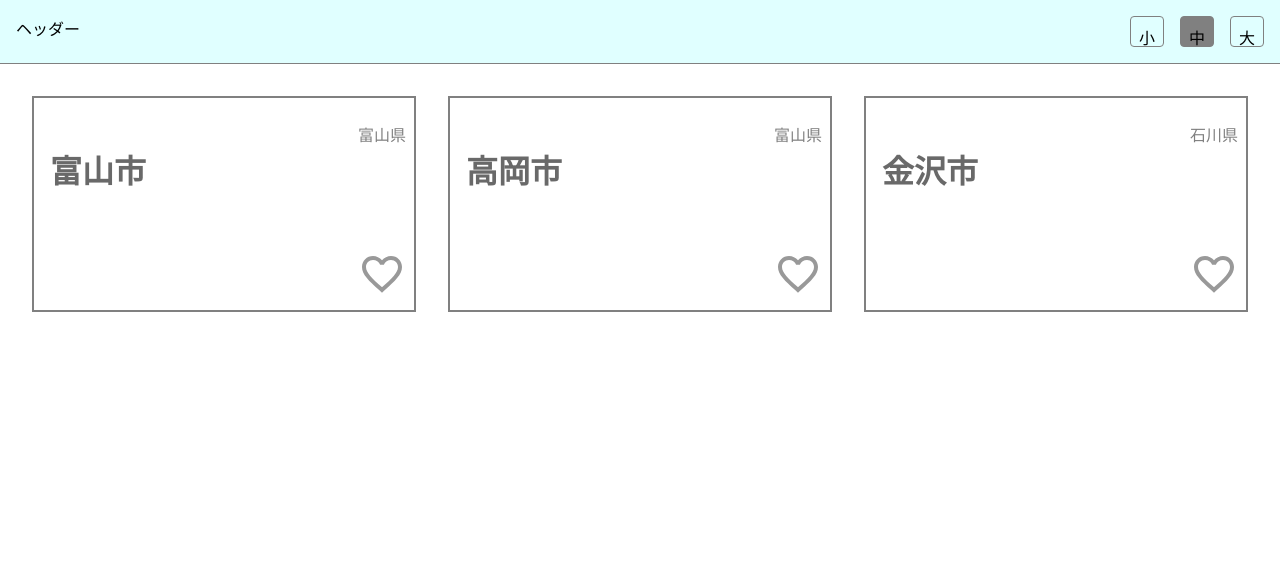
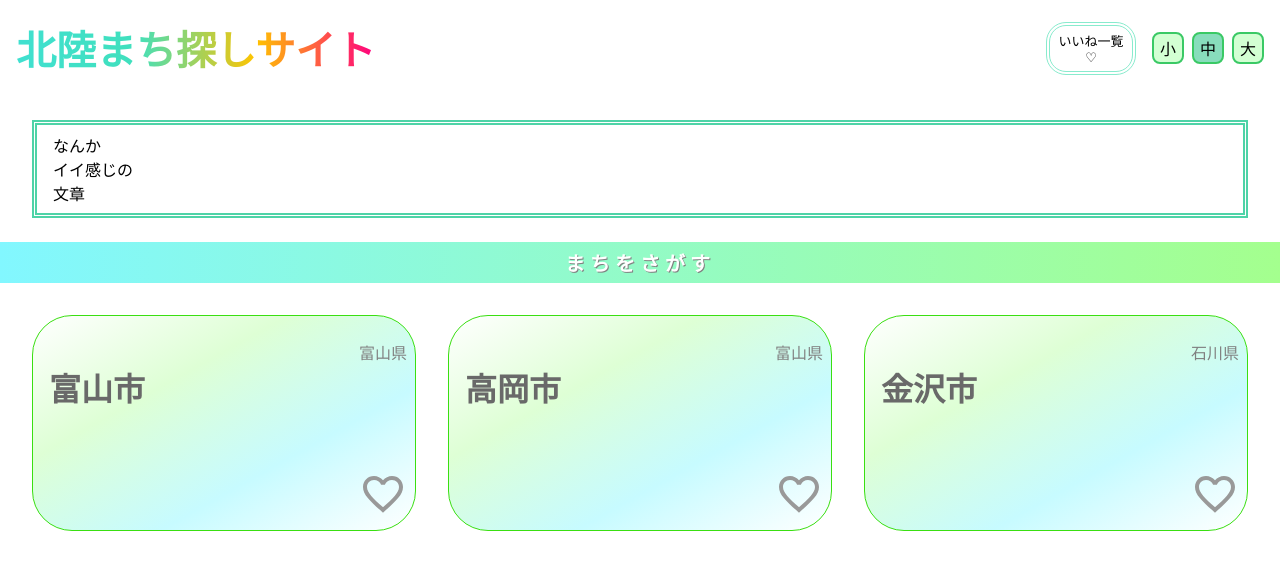
Before and after one commit to koke-desu/open-data-app, a Next.js app: page / in a window 1280 px wide. Shown: the top 570 px of the page. Built offline with nearby package versions, Linux system fonts and the light colour scheme.

Commit message:
LayoutとtopPageのデザインを適応

```diff
--- a/components/model/city/CityCard/CityCard.module.css
+++ b/components/model/city/CityCard/CityCard.module.css
@@ -4,9 +4,15 @@
   max-width: 24rem;
   padding: 1rem;
   aspect-ratio: 16 / 9;
-  border: 2px solid gray;
+  border: 1px solid #3adf11;
   position: relative;
   text-decoration: none;
+  border-radius: 40px;
+  background: linear-gradient(to top left, #ffffff, #c7fbff, #deffd5, #ffffff);
+}
+
+.card:hover {
+  background: linear-gradient(to top left, #ffffff, #9ef9ff, #b4ffa1, #ffffff);
 }
 
 .prefecture {
--- a/components/page/TopPage/TopPage.module.css
+++ b/components/page/TopPage/TopPage.module.css
@@ -1,7 +1,45 @@
-.container {
+.page_container {
+  width: 100%;
+  display: flex;
+  flex-direction: column;
+  justify-content: start;
+  align-items: center;
+}
+
+.city_container {
   padding: 2rem;
   width: 100%;
   display: grid;
   grid-template-columns: repeat(3, 1fr);
   gap: 2rem;
 }
+
+/*イイ感じの文章テキストボックス*/
+.explain {
+  width: 95%;
+  padding: 0.5em 1em;
+  margin: 1.5em;
+  border: double 5px #4ed3a7;
+  font-family: "Sawarabi Mincho";
+}
+.explain p {
+  margin: 0;
+  padding: 0;
+}
+
+/*「まちをさがす」青緑のライン*/
+.title {
+  padding: 0.3em;
+  width: 100%;
+  background: linear-gradient(to right, #82f7ff, #a4ff8e);
+  color: #fff;
+  text-align: center;
+  font-weight: bold;
+  font-size: 20px;
+  letter-spacing: 5px;
+  text-shadow: 1.1px 1.1px gray;
+}
+.title p {
+  margin: 0;
+  padding: 0;
+}
--- a/components/page/TopPage/TopPage.tsx
+++ b/components/page/TopPage/TopPage.tsx
@@ -18,10 +18,24 @@ const TopPage: React.VFC<Props> = ({}) => {
   if (!data) return <P fontSize={32}>loading</P>;
 
   return (
-    <div className={style.container}>
-      {queriedData.map((city) => (
-        <CityCard key={`city-list-${city.id}`} city={city} />
-      ))}
+    <div className={style.page_container}>
+      <div className={style.explain}>
+        <p>
+          なんか
+          <br />
+          イイ感じの
+          <br />
+          文章
+        </p>
+      </div>
+      <div className={style.title}>
+        <p>まちをさがす</p>
+      </div>
+      <div className={style.city_container}>
+        {queriedData.map((city) => (
+          <CityCard key={`city-list-${city.id}`} city={city} />
+        ))}
+      </div>
     </div>
   );
 };
--- a/components/page/pageLayout/PageLayout.module.css
+++ b/components/page/pageLayout/PageLayout.module.css
@@ -8,12 +8,39 @@
 }
 
 .header {
+  padding: 1rem;
+  height: 6rem;
   width: 100%;
-  height: 4rem;
-  padding: 0 1rem;
-  background-color: lightcyan;
-  border-bottom: gray 1px solid;
   display: flex;
-  flex-direction: row;
-  justify-content: space-between;
+  justify-content: center;
+  align-items: center;
+  gap: 1rem;
 }
+
+/*ページ見出し*/
+.header_text {
+  font-size: 40px;
+  font-weight: bold;
+  color: #40e0d0;
+  background: -webkit-linear-gradient(0deg, #40e0d0, #40e0bd, #ffc400, #ff0080);
+  background-clip: text;
+  -webkit-background-clip: text;
+  -webkit-text-fill-color: transparent;
+}
+
+/*いいね一覧ボタン*/
+.good_button_style {
+  width: 90px;
+  height: 53px;
+  margin-left: auto;
+  border: double 4px#88ebcd;
+  border-radius: 20px;
+  background-color: white;
+  font-size: 13px;
+  overflow: hidden;
+  transition: 0.6s;
+}
+.good_button_style:hover {
+  -webkit-transform: rotateY(360deg);
+  transform: rotateY(360deg);
+}
--- a/components/page/pageLayout/PageLayout.tsx
+++ b/components/page/pageLayout/PageLayout.tsx
@@ -12,9 +12,14 @@ const PageLayout: React.VFC<Props> = ({ children }) => {
   return (
     <div className={style.container}>
       <header className={style.header}>
-        <P fontSize={16}>ヘッダー</P>
+        <p className={style.header_text}>北陸まち探しサイト</p>
+        <button className={style.good_button_style}>
+          いいね一覧
+          <br />♡
+        </button>
         <TextSizeSetting />
       </header>
+
       {children}
     </div>
   );
--- a/components/ui/TextSizeSetting/TextSizeSetting.module.css
+++ b/components/ui/TextSizeSetting/TextSizeSetting.module.css
@@ -1,17 +1,23 @@
 .container {
   display: flex;
   flex-direction: row;
-  gap: 1rem;
+  gap: 0.5rem;
 }
 
 .button {
-  padding: 0.5rem;
-  border-radius: 0.25rem;
-  border: gray 1px solid;
-  cursor: pointer;
-  aspect-ratio: 1;
+  background-color: #d3ffd3;
+  border-radius: 8px;
+  width: 32px;
+  height: 32px;
+  font-size: 16px;
+  border: 2px solid #3ac965;
+}
+
+.button:hover {
+  background: #88ddbc;
+  color: white;
 }
 
 .selected {
-  background-color: gray;
+  background-color: #88ddbc;
 }
--- a/components/ui/TextSizeSetting/TextSizeSetting.tsx
+++ b/components/ui/TextSizeSetting/TextSizeSetting.tsx
@@ -16,13 +16,13 @@ const TextSizeSetting: React.VFC<Props> = ({}) => {
   return (
     <div className={style.container}>
       {sizeList.map((size) => (
-        <p
+        <button
           key={`header-text-size-${size.value}`}
           className={`${style.button} ${textSize === size.value ? style.selected : ""}`}
           onClick={() => setTextSize(size.value)}
         >
           {size.label}
-        </p>
+        </button>
       ))}
     </div>
   );
```
